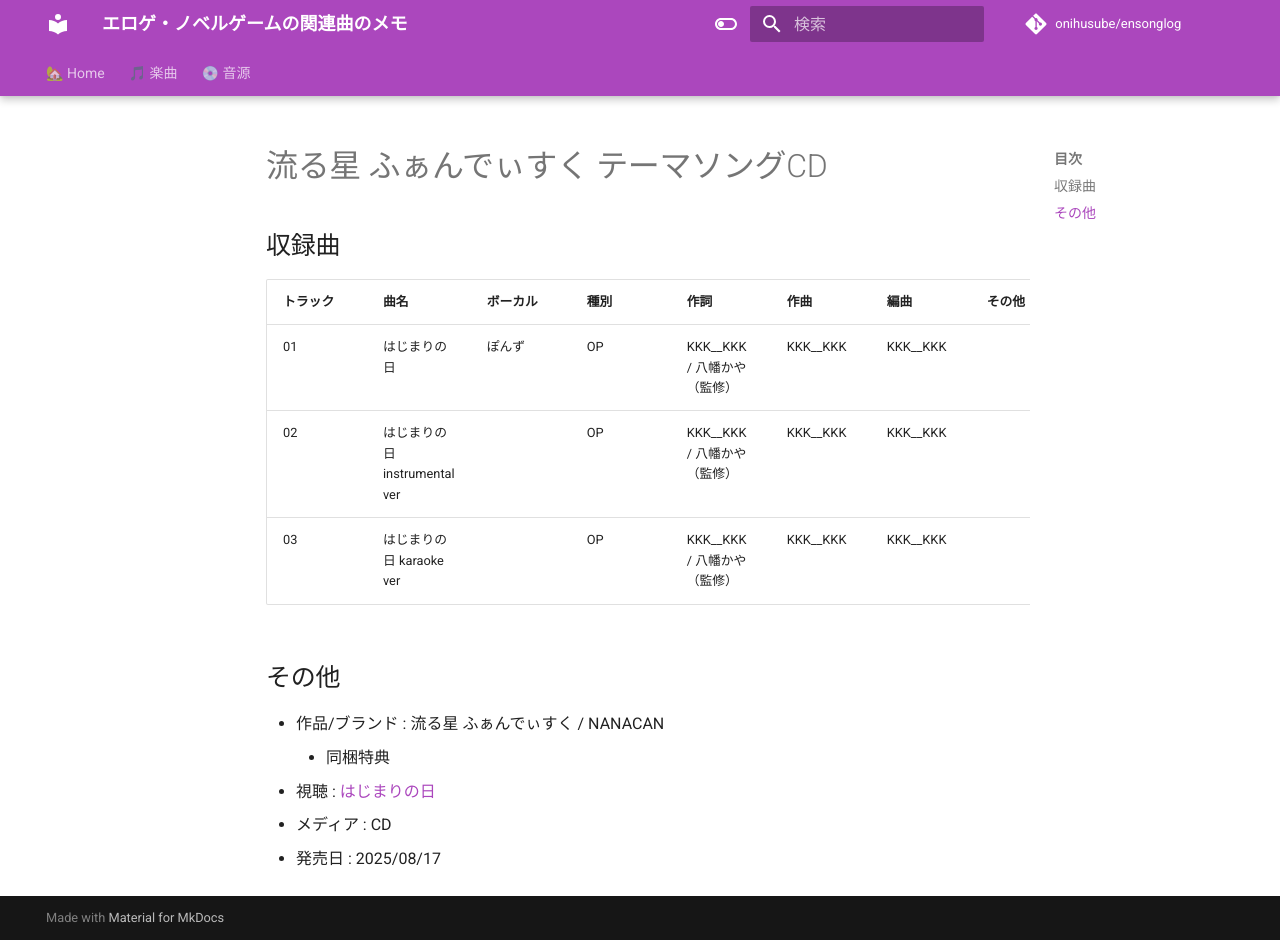
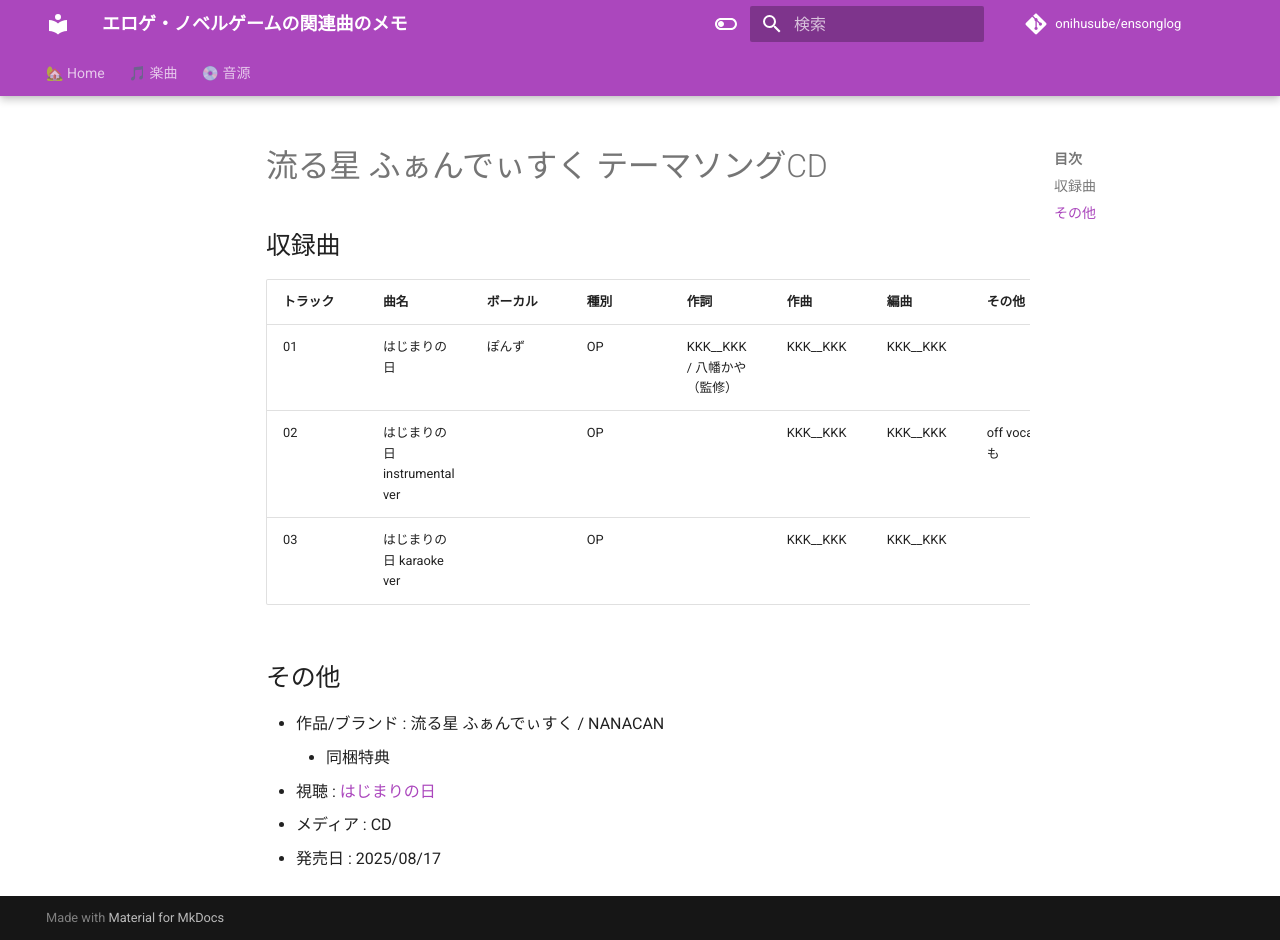
Before and after one commit to onihusube/ensonglog, an MkDocs documentation site: the page built from docs/2025/音源個別/流る星 ふぁんでぃすく テーマソングCD.md, in a window 1280 px wide and 940 px high. Built offline with MkDocs 1.6.1 and Material for MkDocs 9.7.7, drawn with Linux system fonts in a browser that asks for light colours; comment, search, counter and statistics services are not loaded.

Commit message:
微修正

```diff
--- a/docs/2025/音源個別/流る星 ふぁんでぃすく テーマソングCD.md
+++ b/docs/2025/音源個別/流る星 ふぁんでぃすく テーマソングCD.md
@@ -5,8 +5,8 @@
 | トラック | 曲名 | ボーカル | 種別 | 作詞 | 作曲 | 編曲 | その他 | 再生時間 | 年 |
 |---|---|---|---|---|---|---|---|---|---|
 | 01 | はじまりの日 | ぽんず | OP | KKK__KKK / 八幡かや（監修） | KKK__KKK | KKK__KKK || 04:16 | 2025 |
-| 02 | はじまりの日 instrumental ver |  | OP | KKK__KKK / 八幡かや（監修） | KKK__KKK | KKK__KKK || 04:18 | 2025 |
-| 03 | はじまりの日 karaoke ver |  | OP | KKK__KKK / 八幡かや（監修） | KKK__KKK | KKK__KKK || 04:21 | 2025 |
+| 02 | はじまりの日 instrumental ver |  | OP |  | KKK__KKK | KKK__KKK | off vocalかも | 04:18 | 2025 |
+| 03 | はじまりの日 karaoke ver |  | OP |  | KKK__KKK | KKK__KKK || 04:21 | 2025 |
 
 ## その他
 
```
